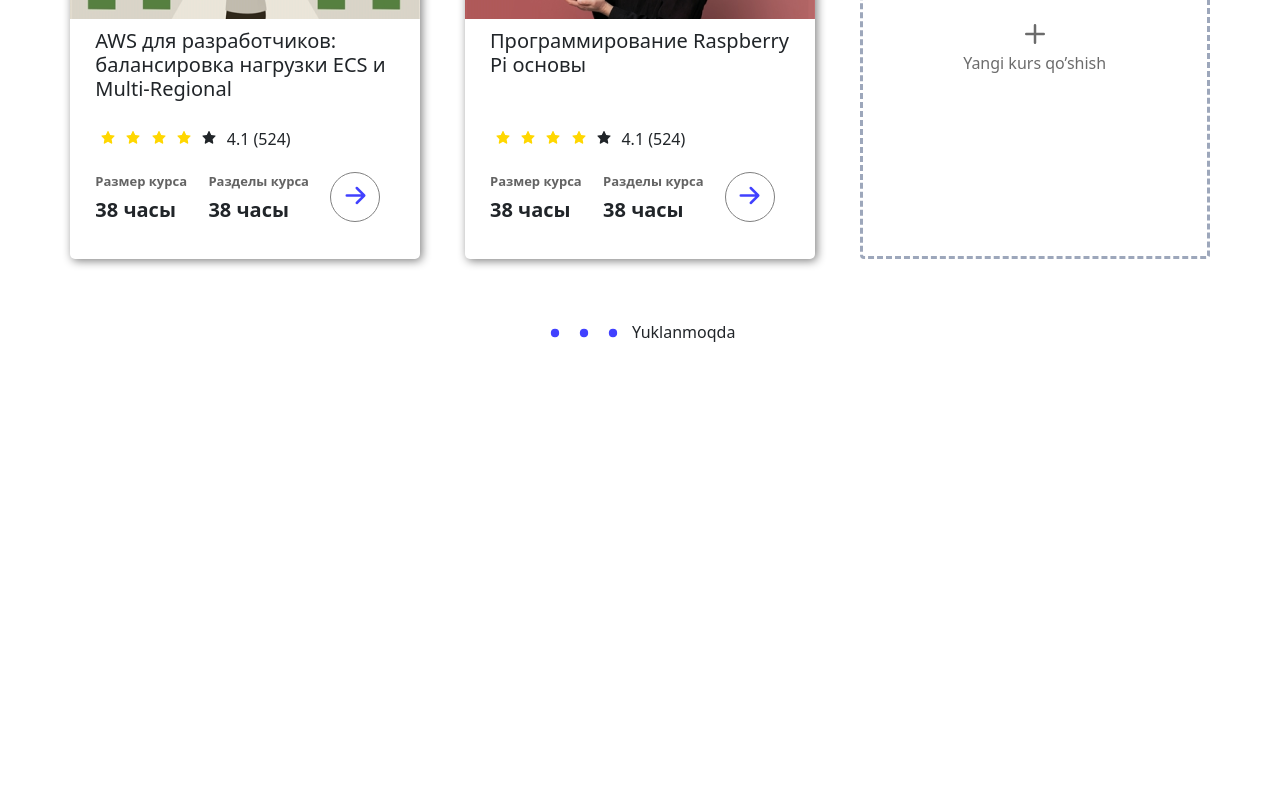
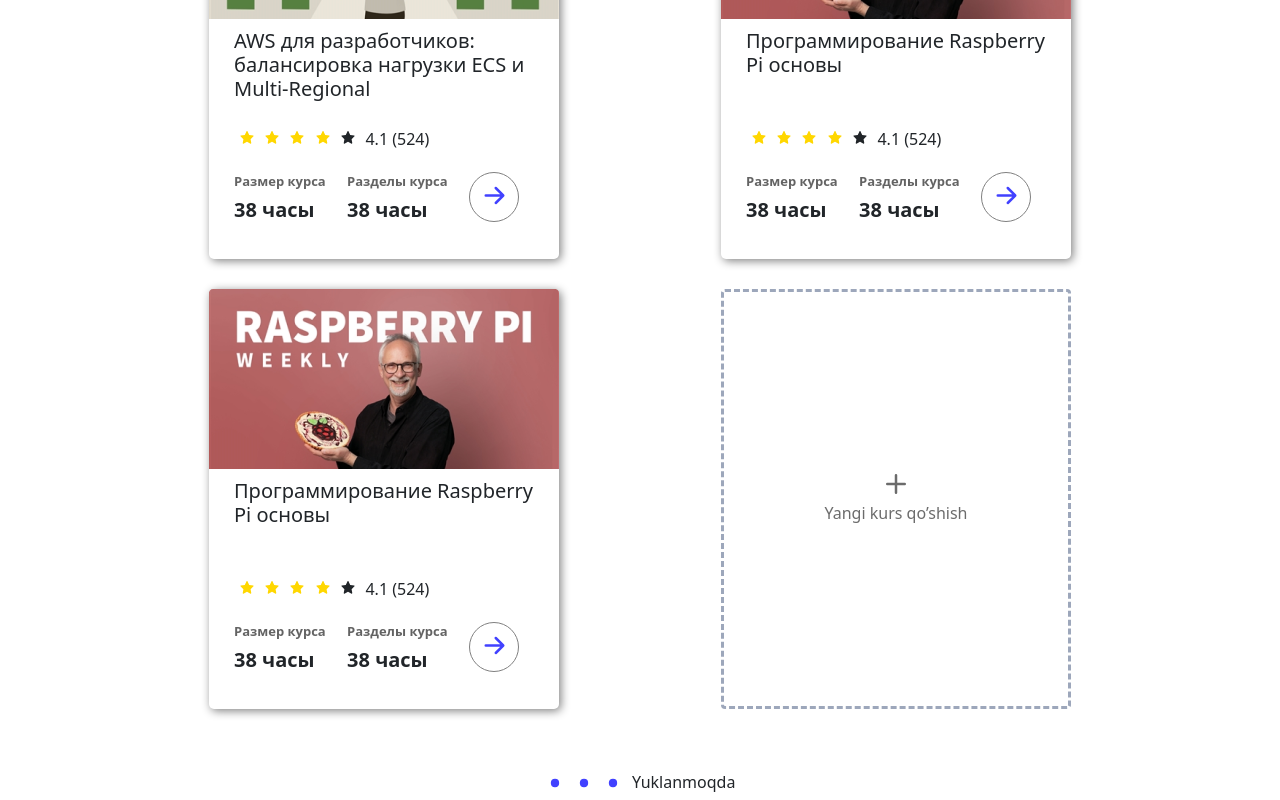
Before and after one commit to otabekbeb/garvid_user, a React (Create React App) app: page /user in a window 1280 px wide. Shown: the part 660-1460 px from the top of the page. Before the commit the page ends 1010 px from the top, so only its background shows below. Built offline with nearby package versions, Linux system fonts and the light colour scheme.

Commit message:
qwdqd2
eeqe2qe

```diff
--- a/src/pages/css/Pdp.css
+++ b/src/pages/css/Pdp.css
@@ -198,7 +198,7 @@
 }
 
 .cali_df {
-    width: 92.5% !important;
+    width: 80% !important;
     display: flex;
     margin: auto;
     flex-wrap: wrap !important;
--- a/src/pages/js/Searchfilter.js
+++ b/src/pages/js/Searchfilter.js
@@ -96,6 +96,38 @@
                     </div>
                     </div>
             </div>
+            <div className="cali">
+                <img src={Rasp} alt="" />
+                <div className="zero_blok">
+                <div className="text_blok">
+                    <h3>Программирование Raspberry Pi
+основы</h3>
+                </div>
+                <div className="star_icon_blok">
+                                <AiFillStar className='gold' />
+                                <AiFillStar className='gold' />
+                                <AiFillStar className='gold' />
+                                <AiFillStar className='gold' />
+                                <AiFillStar />
+                                <div className="number">
+                                    <h6>4.1 (524)</h6>
+                                </div>
+                    </div>
+                    <div className="bolim_blok">
+                        <div className="kurs_hajmi">
+                        <p>Размер курса</p>
+                        <h3 className='soat'>38 часы</h3>
+                        </div>
+                        <div className="kurs_bolimlari">
+                        <p>Разделы курса</p>
+                        <h3 className='soat'>38 часы</h3>
+                        </div>
+                        <div className="left_icon">
+                        <HiArrowRight/>
+                        </div>
+                    </div>
+                    </div>
+            </div>
             <div className="cali1">
                 <div className="plus_blok">
               <BsPlus className='plus_icon'/>
```
